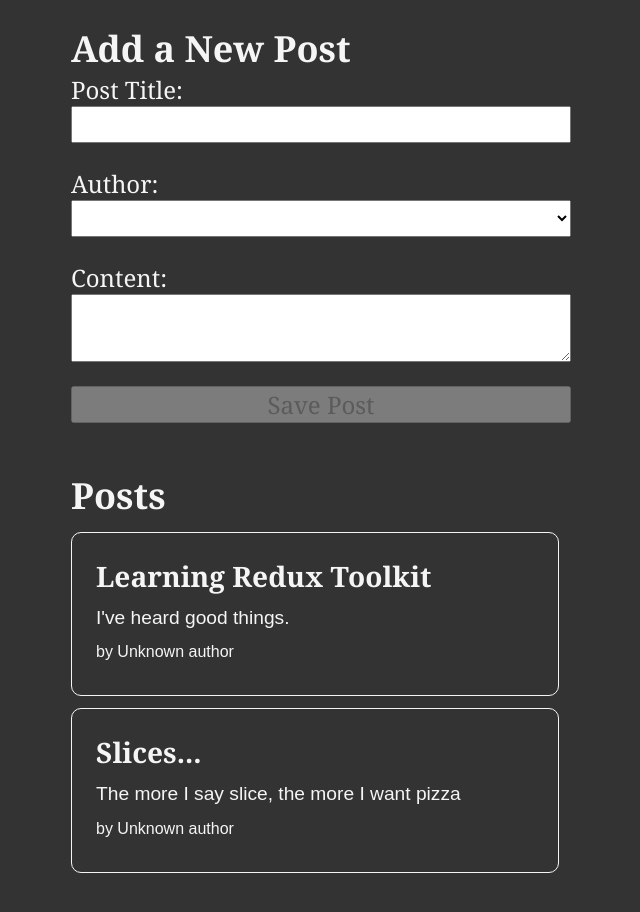
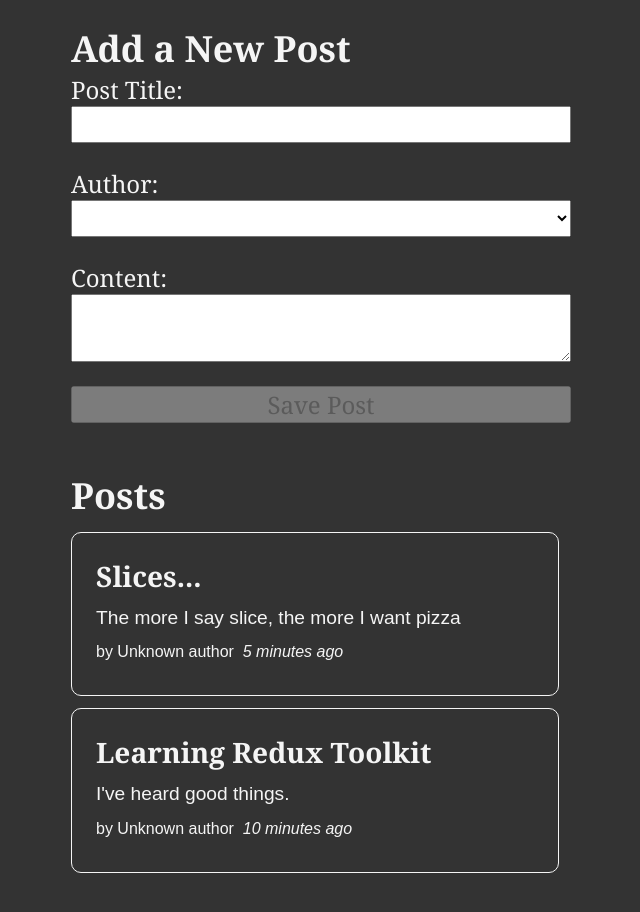
Before and after one commit to platisam/Redux_BulletBoardApp, a React (Create React App) app: page / in a window 1280 px wide. Shown: the top 912 px of the page, without its empty margins (319-959 px from the left). Built offline with nearby package versions, Linux system fonts and the light colour scheme.

Commit message:
displaying most recent post first

```diff
--- a/src/features/posts/PostsList.js
+++ b/src/features/posts/PostsList.js
@@ -1,17 +1,23 @@
 import { useSelector } from "react-redux";
 import { selectAllPosts } from "./postsSlice";
 import PostAuthor from "./PostAuthor";
+import TimeAgo from "./TimeAgo";
 
 const PostsList = () => {
   const posts = useSelector(selectAllPosts);
 
-  const renderedPosts = posts.map((post) => (
+  const orderedPosts = posts
+    .slice()
+    .sort((a, b) => b.date.localeCompare(a.date));
+
+  const renderedPosts = orderedPosts.map((post) => (
     <article key={post.id}>
       <h3>{post.title}</h3>
       <p>{post.content.substring(0, 100)}</p>
 
       <p className="postCredit">
         <PostAuthor userId={post.userId} />
+        <TimeAgo timestamp={post.date} />
       </p>
     </article>
   ));
--- a/src/features/posts/TimeAgo.js
+++ b/src/features/posts/TimeAgo.js
@@ -5,7 +5,7 @@
   if (timestamp) {
     const date = parseISO(timestamp);
     const timePeriod = formatDistanceToNow(date);
-    timeAgo = `$(timePeriod) ago`;
+    timeAgo = `${timePeriod} ago`;
   }
 
   return (
```
